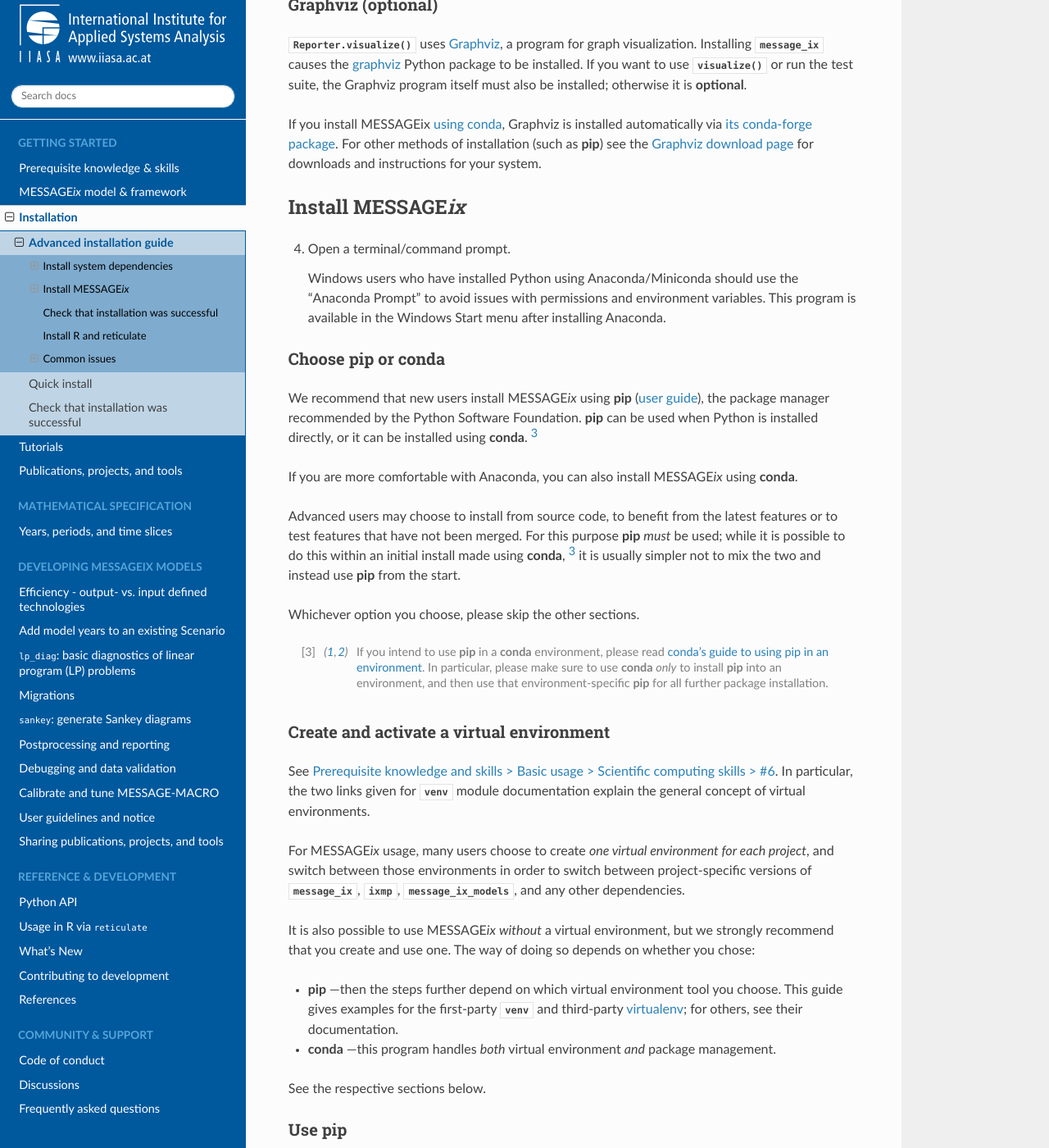
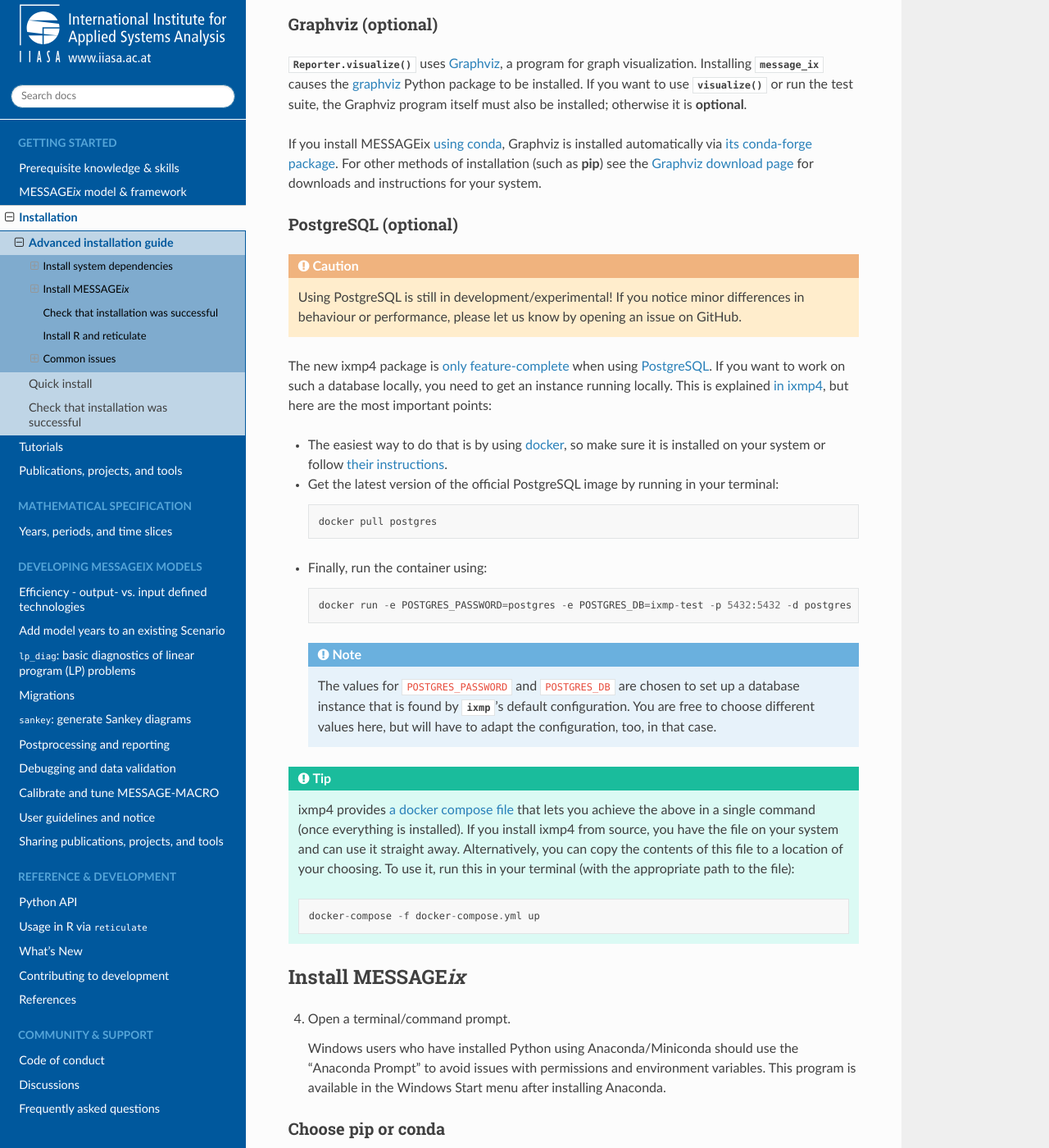
Before and after one commit to iiasa/message_ix, a Sphinx documentation site: the page built from doc/install-adv.rst, in a window 1280 px wide and 1400 px high, scrolled down 3337 px. Shown: the whole window at 82% size. Built offline with Sphinx 7.4.7 and the Read the Docs theme 3.1.0, drawn with Linux system fonts in a browser that asks for light colours; pages that are not in the unit, such as notebooks, are missing from menus; the version number could not be read and is left out; some of the changed text lies outside the part shown.

Commit message:
Document how to setup a local Postgres DB

```diff
--- a/doc/install-adv.rst
+++ b/doc/install-adv.rst
@@ -136,6 +136,46 @@
 
 If you install MESSAGEix :ref:`using conda <using-conda>`, Graphviz is installed automatically via `its conda-forge package`_.
 For other methods of installation (such as :program:`pip`) see the `Graphviz download page`_ for downloads and instructions for your system.
+
+.. _install-postgres:
+
+PostgreSQL (optional)
+---------------------
+
+.. caution::
+    Using PostgreSQL is still in development/experimental!
+    If you notice minor differences in behaviour or performance,
+    please let us know by opening an issue on GitHub.
+
+The new ixmp4 package is `only feature-complete <https://github.com/iiasa/ixmp4/pull/190>`__ when using `PostgreSQL <https://www.postgresql.org/>`__.
+If you want to work on such a database locally,
+you need to get an instance running locally.
+This is explained `in ixmp4 <https://github.com/iiasa/ixmp4/blob/main/DEVELOPING.md#running-tests-with-postgresql>`__,
+but here are the most important points:
+
+- The easiest way to do that is by using `docker <https://www.docker.com/>`__, so make sure it is installed on your system or follow `their instructions <https://docs.docker.com/engine/install/>`__.
+- Get the latest version of the official PostgreSQL image by running in your terminal::
+
+    docker pull postgres
+
+- Finally, run the container using::
+
+    docker run -e POSTGRES_PASSWORD=postgres -e POSTGRES_DB=ixmp-test -p 5432:5432 -d postgres
+
+  .. note::
+    The values for ``POSTGRES_PASSWORD`` and ``POSTGRES_DB`` are chosen to set up a database instance that is found by :mod:`ixmp`'s default configuration.
+    You are free to choose different values here,
+    but will have to adapt the configuration, too, in that case.
+
+.. tip::
+    ixmp4 provides `a docker compose file <https://github.com/iiasa/ixmp4/blob/main/tests/docker-compose.yml>`__ that lets you achieve the above in a single command (once everything is installed).
+    If you install ixmp4 from source,
+    you have the file on your system and can use it straight away.
+    Alternatively, you can copy the contents of this file to a location of your choosing.
+    To use it, run this in your terminal (with the appropriate path to the file)::
+
+        docker-compose -f docker-compose.yml up
+
 
 Install |MESSAGEix|
 ===================
```
